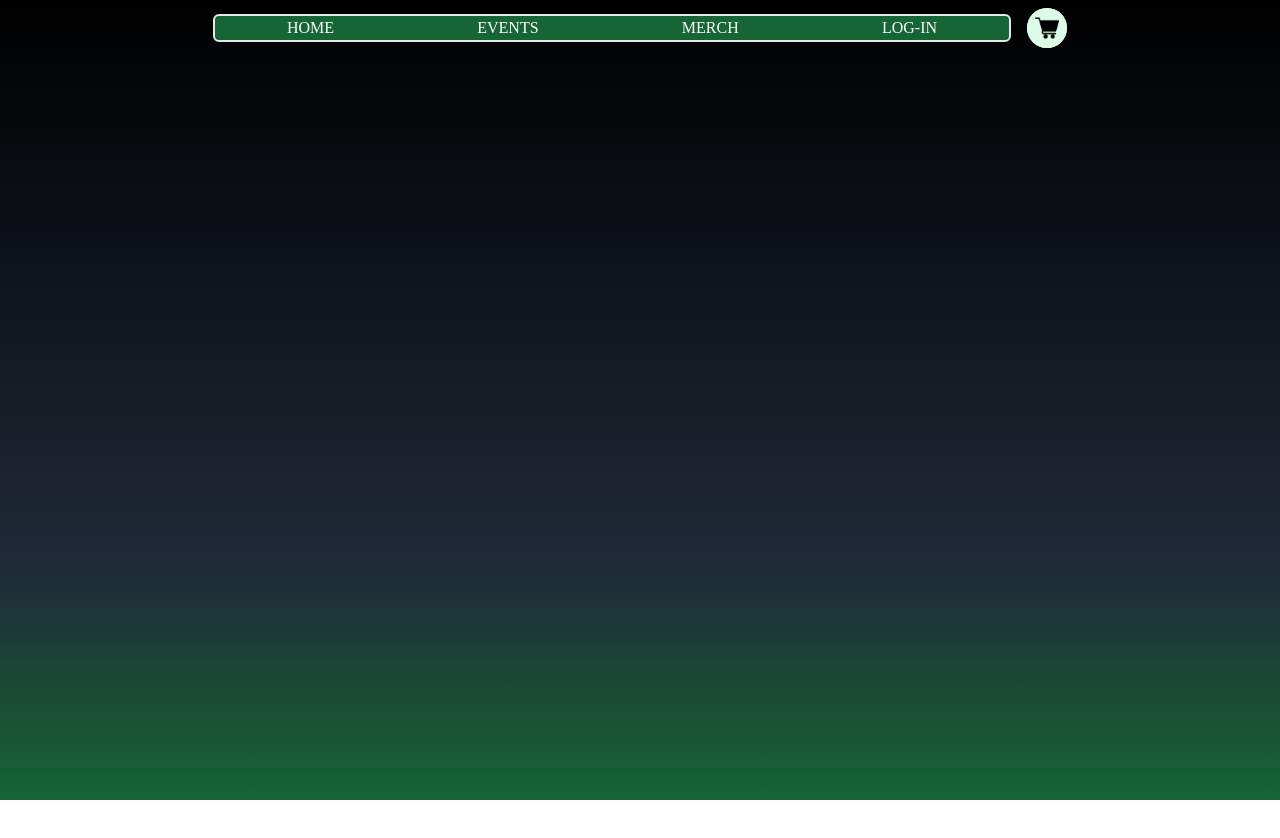
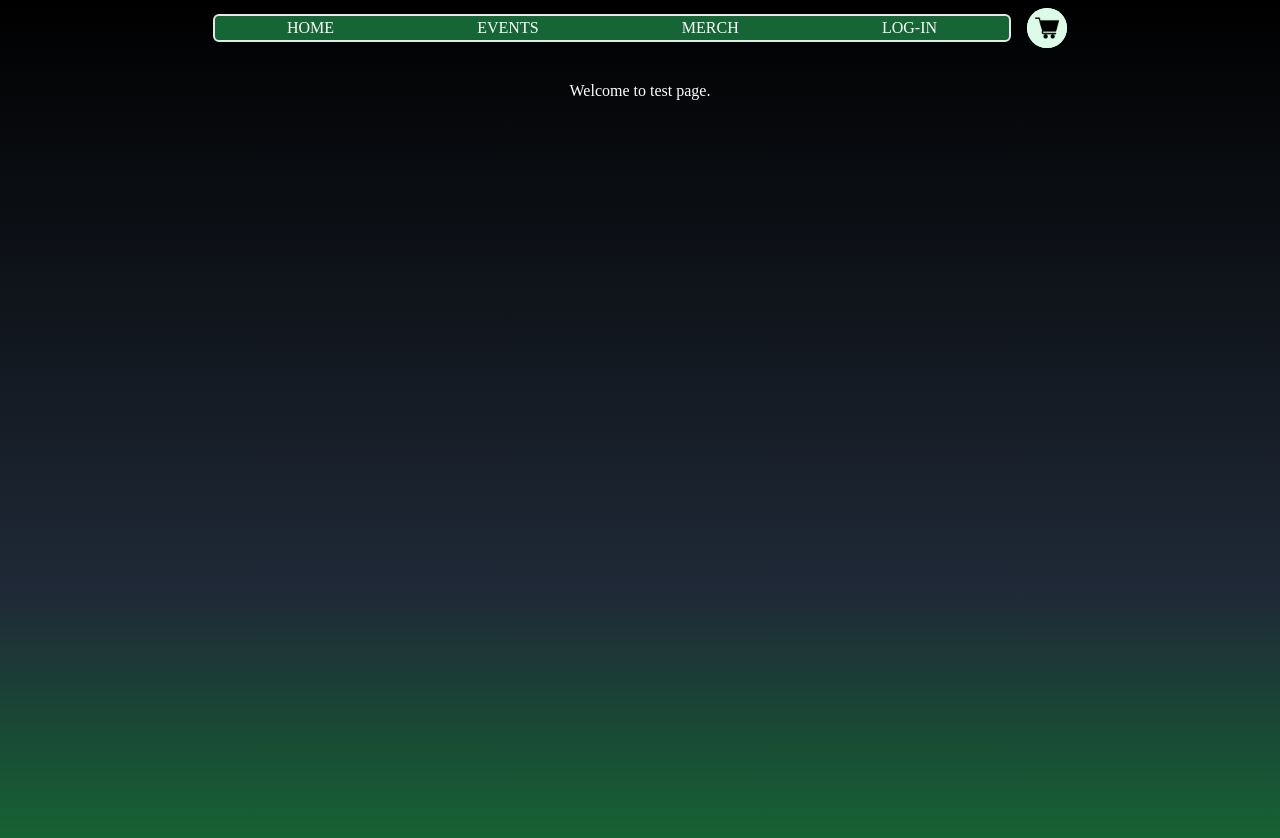
Before and after one commit to jordaz14/Ecom_Mahjong, a React (Vite) app in the folder client/: page /test in a window 1280 px wide. Shown: the top 838 px of the page. Before the commit the page ends 800 px from the top, so only its background shows below. Built offline with nearby package versions, Linux system fonts and the light colour scheme; a web font is replaced by a local one.

Commit message:
added test page to use for axios/server requests

```diff
--- a/client/src/App.jsx
+++ b/client/src/App.jsx
@@ -7,6 +7,7 @@ import Home from "./pages/Home";
 import Merch from "./pages/Merch";
 import Register from "./pages/Register";
 import Checkout from "./pages/Checkout";
+import Test from "./pages/Test";
 
 import Navbar from "./section/Navbar";
 
@@ -22,6 +23,7 @@ function App() {
           <Route path="/login" element={<Login />} />
           <Route path="/register" element={<Register />} />
           <Route path="/checkout" element={<Checkout />} />
+          <Route path="/test" element={<Test />} />
         </Routes>
       </Router>
     </>
--- /dev/null
+++ b/client/src/pages/Test.jsx
@@ -0,0 +1,20 @@
+import React from "react";
+
+import CreateCarousel from "../components/CreateCarousel";
+import PageCarousel from "../components/PageCarousel";
+
+function Test() {
+  return (
+    <>
+      <CreateCarousel>
+        <PageCarousel>
+          <p className="text-white">
+            Welcome to test page.
+          </p>
+        </PageCarousel>
+      </CreateCarousel>
+    </>
+  );
+}
+
+export default Test;
```
